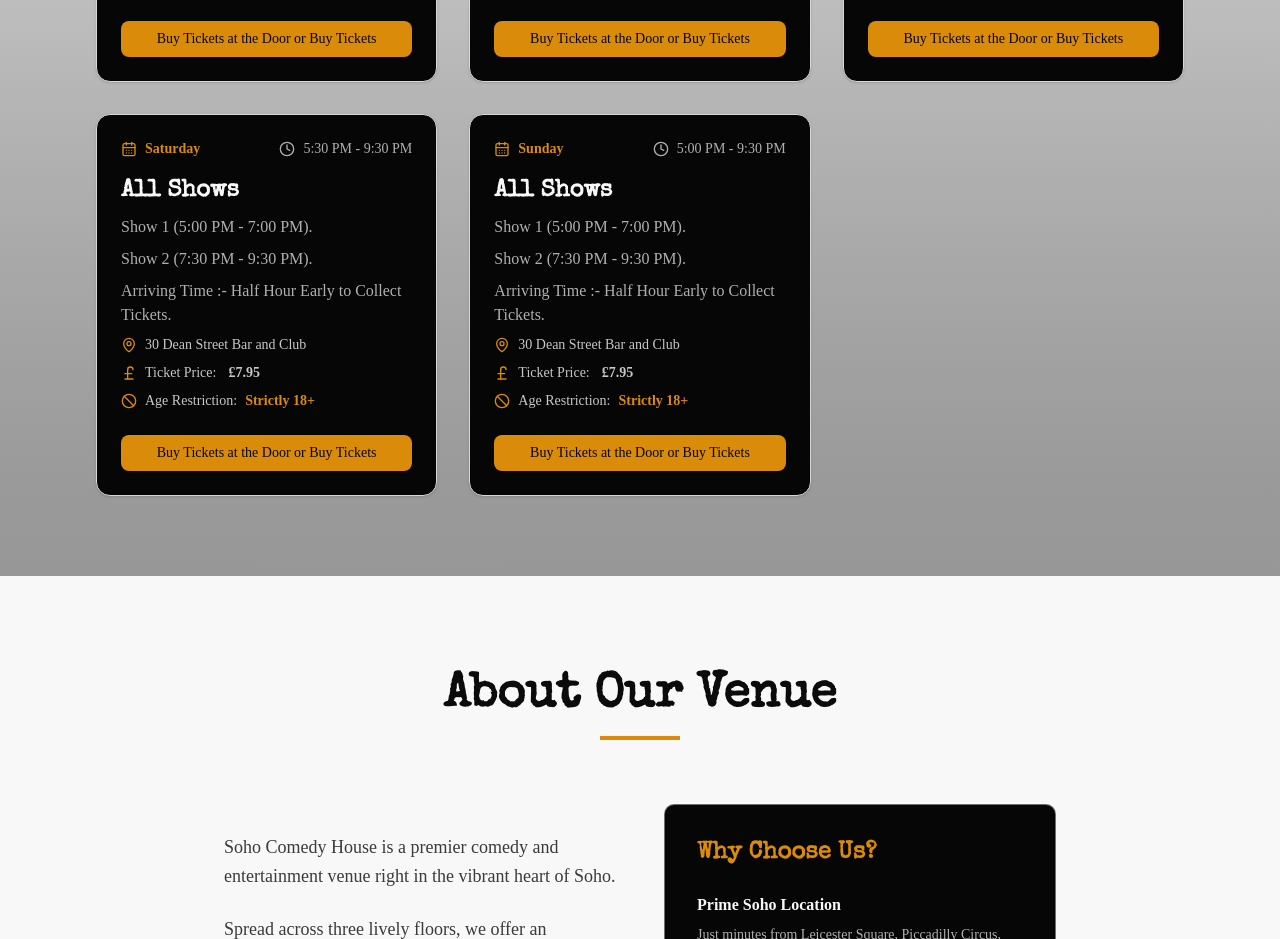
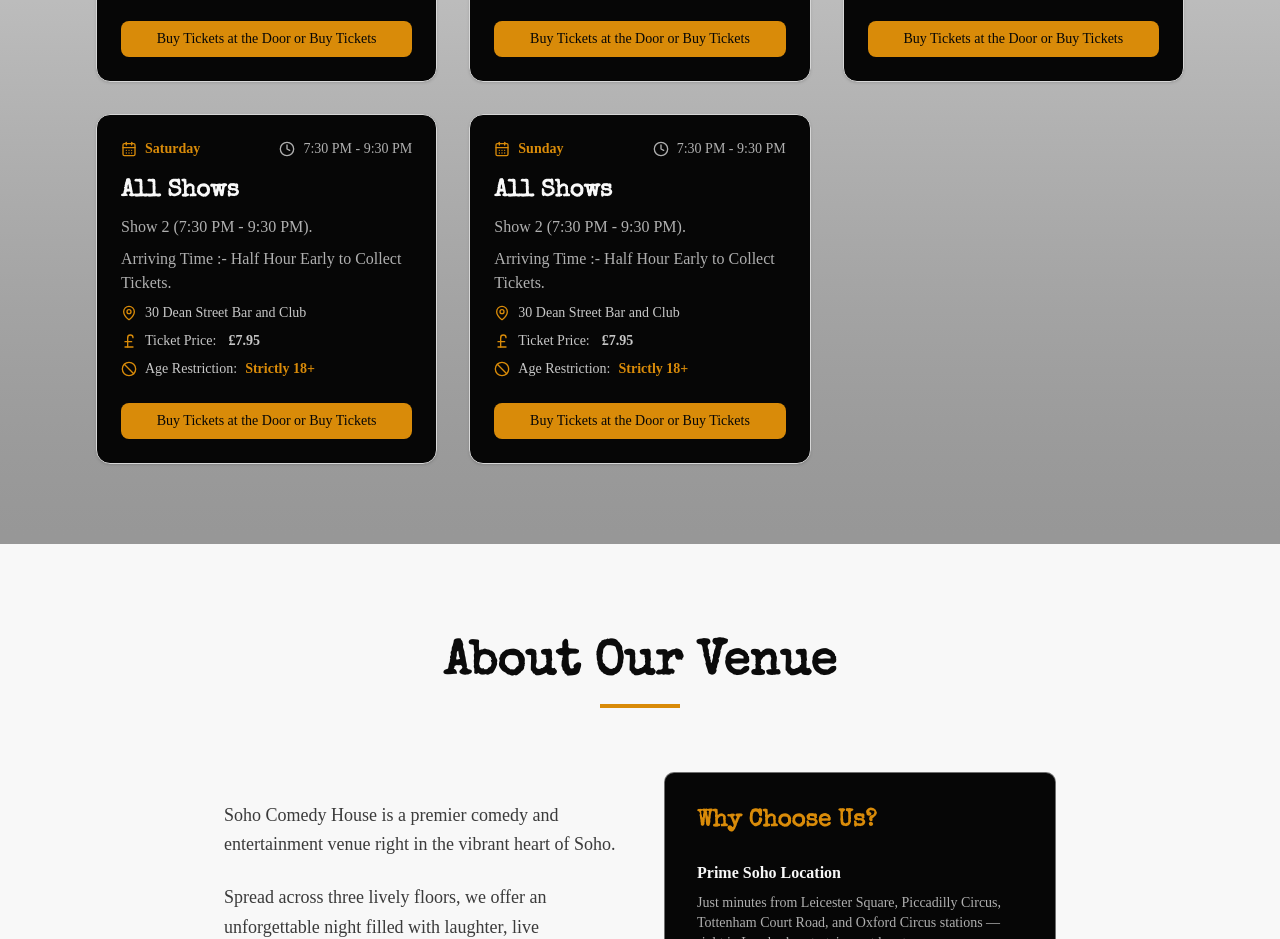
Before and after one commit to maurya-ayush/soho-comedy-house, a React (Vite) app: page / in a window 1280 px wide. Shown: the part 2340-3279 px from the top of the page. Built offline with nearby package versions, Linux system fonts and the light colour scheme; no server answers.

Commit message:
Timing Changed.

```diff
--- a/src/components/shows.tsx
+++ b/src/components/shows.tsx
@@ -37,21 +37,21 @@ const shows = [
     },
     {
         date: "Saturday",
-        time: "5:30 PM - 9:30 PM",
+        time: "7:30 PM - 9:30 PM",
         title: "All Shows",
         price: "£7.95",
         venue: "30 Dean Street Bar and Club",
-        descriptionLine1: "Show 1 (5:00 PM - 7:00 PM).",
+        // descriptionLine1: "Show 1 (5:00 PM - 7:00 PM).",
         descriptionLine2: "Show 2 (7:30 PM - 9:30 PM).",
         descriptionLine3: "Arriving Time :- Half Hour Early to Collect Tickets.",
     },
     {
         date: "Sunday",
-        time: "5:00 PM - 9:30 PM",
+        time: "7:30 PM - 9:30 PM",
         title: "All Shows",
         price: "£7.95",
         venue: "30 Dean Street Bar and Club",
-        descriptionLine1: "Show 1 (5:00 PM - 7:00 PM).",
+        // descriptionLine1: "Show 1 (5:00 PM - 7:00 PM).",
         descriptionLine2: "Show 2 (7:30 PM - 9:30 PM).",
         descriptionLine3: "Arriving Time :- Half Hour Early to Collect Tickets.",
     },
```
